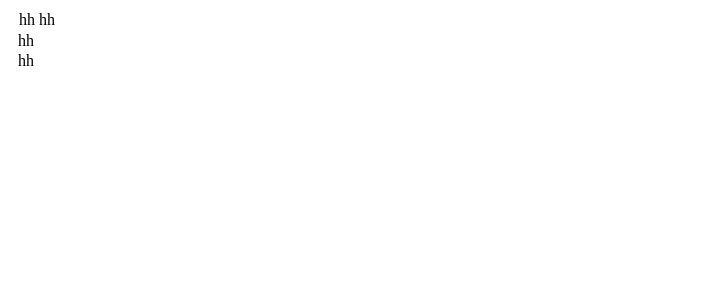
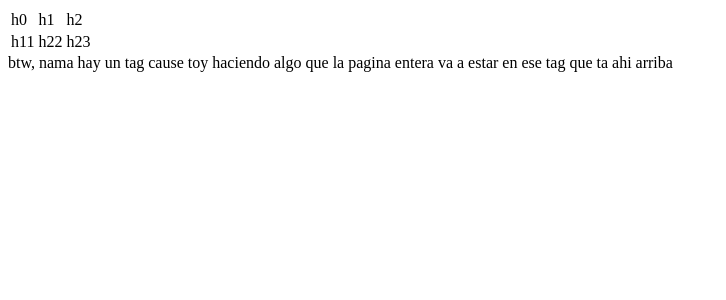
Before and after one commit to EnmanuelRivas19/Component-Exercise-1-, an Angular app: page / in a window 1280 px wide. Shown: the top 300 px of the page, without its empty margins (0-726 px from the left). Built offline with nearby package versions, Linux system fonts and the light colour scheme.

Commit message:
table component created and working, falta button

```diff
--- a/src/app/app.component.html
+++ b/src/app/app.component.html
@@ -1,11 +1,2 @@
-<!DOCTYPE html>
-<html>
-<head>
-    <title>
-
-    </title>
-</head>
-<body>
 <app-table></app-table>
-</body>
-</html>
+btw, nama hay un tag cause toy haciendo algo que la pagina entera va a estar en ese tag que ta ahi arriba
--- a/src/app/table/table.component.html
+++ b/src/app/table/table.component.html
@@ -1,9 +1,12 @@
-
-<table>
-<tr>
-<td>hh</td>
-<td>hh</td>
-</tr>
-<tr>hh</tr>
-<tr>hh</tr>
-</table>
+<table class="center">
+    <tr>
+    <td>h0</td>
+    <td>h1</td>
+    <td>h2</td>
+    </tr>
+    <tr>
+<td>h11</td>
+<td>h22</td>
+<td>h23</td>
+    </tr>
+    </table>
```
